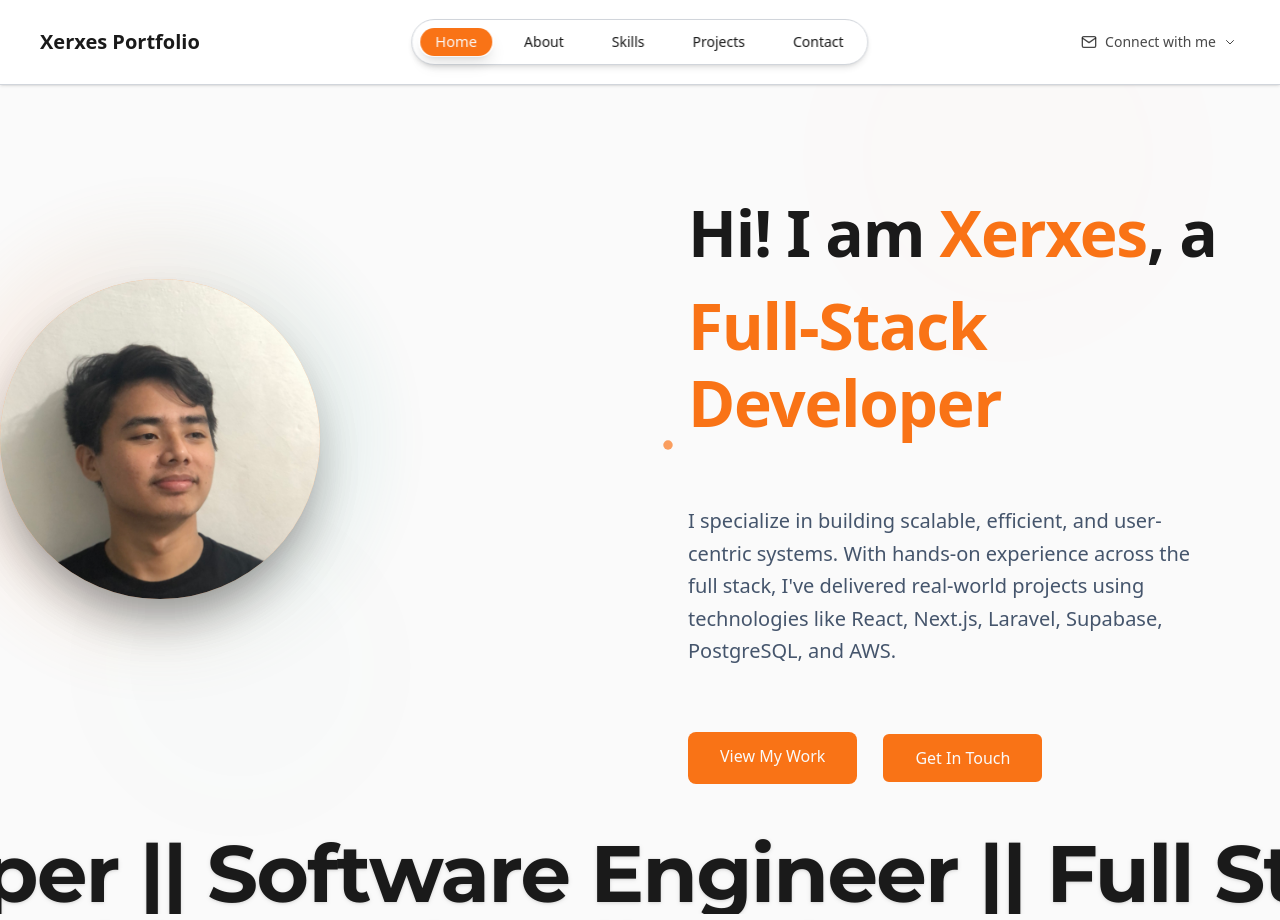
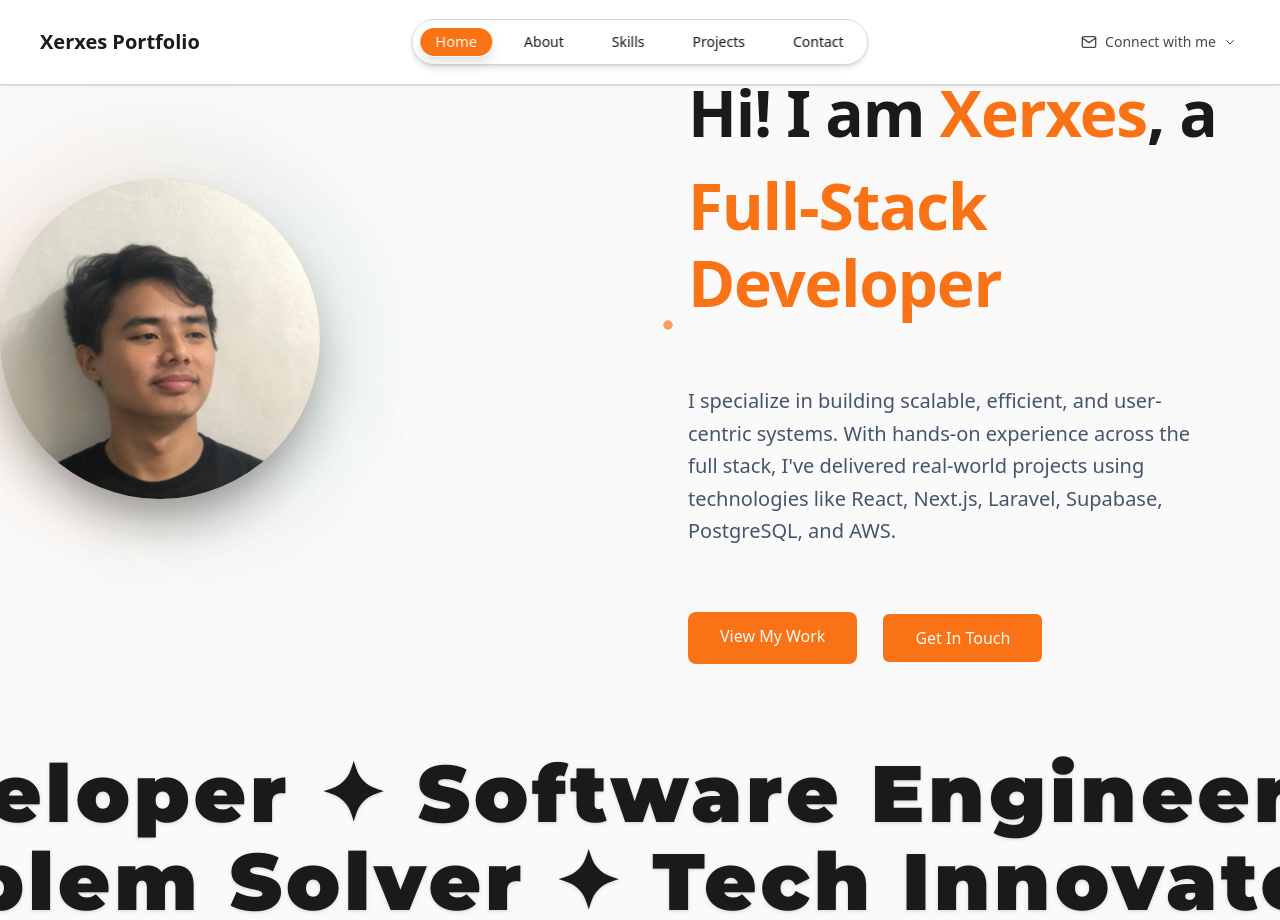
Before and after one commit to lalalance12/portfolio-website, a Next.js app: page / in a window 1280 px wide. Shown: the top 920 px of the page. Built offline with nearby package versions, Linux system fonts and the light colour scheme.

Commit message:
refactor: optimize ScrollVelocity component by removing skew effect and enhancing velocity influence calculation; update HeroSection styles and text for improved layout and visual consistency

```diff
--- a/src/animations/ScrollVelocity/ScrollVelocity.tsx
+++ b/src/animations/ScrollVelocity/ScrollVelocity.tsx
@@ -122,11 +122,6 @@ export const ScrollVelocity: React.FC<ScrollVelocityProps> = ({
       return `${wrap(-copyWidth, 0, v)}px`;
     });
 
-    // Add skew based on velocity
-    const skewX = useTransform(velocityFactor, [-5, 5], [20, -20], {
-      clamp: false,
-    });
-
     const directionFactor = useRef<number>(1);
     useAnimationFrame((t, delta) => {
       let moveBy = directionFactor.current * baseVelocity * (delta / 1000);
@@ -137,7 +132,9 @@ export const ScrollVelocity: React.FC<ScrollVelocityProps> = ({
         directionFactor.current = 1;
       }
 
-      moveBy += directionFactor.current * moveBy * velocityFactor.get();
+      // Apply velocity factor smoothly to prevent distortion
+      const velocityInfluence = Math.max(-1, Math.min(1, velocityFactor.get()));
+      moveBy *= 1 + velocityInfluence * 0.5;
       baseX.set(baseX.get() + moveBy);
     });
 
@@ -160,8 +157,8 @@ export const ScrollVelocity: React.FC<ScrollVelocityProps> = ({
         style={parallaxStyle}
       >
         <motion.div
-          className={`${scrollerClassName} flex whitespace-nowrap text-center font-sans text-4xl font-bold tracking-[-0.02em] drop-shadow md:text-[5rem] md:leading-[5rem]`}
-          style={{ x, skewX, ...scrollerStyle }}
+          className={`${scrollerClassName} flex whitespace-nowrap text-center font-sans text-4xl font-black tracking-wider drop-shadow md:text-[5rem] md:leading-[5rem]`}
+          style={{ x, ...scrollerStyle }}
         >
           {spans}
         </motion.div>
--- a/src/components/HeroSection.tsx
+++ b/src/components/HeroSection.tsx
@@ -18,7 +18,7 @@ export default function HeroSection() {
   return (
     <section
       id="home"
-      className="relative w-full py-16 sm:py-20 md:py-24 lg:py-32 xl:py-40 overflow-hidden"
+      className="relative w-full py-10 sm:py-10 md:py-10 lg:py-10 xl:py-10 overflow-hidden"
     >
       {/* Background parallax layer */}
       <motion.div
@@ -162,7 +162,7 @@ export default function HeroSection() {
               duration={0.8}
               delay={0.8}
             >
-              <div className="flex flex-col sm:flex-row gap-4 sm:gap-4 md:gap-6 w-full sm:w-auto px-4 sm:px-0 text-secondary">
+              <div className="flex flex-col sm:flex-row gap-4 sm:gap-4 md:gap-6 w-full sm:w-auto px-4 sm:px-0 text-secondary mb-10 sm:mb-10 md:mb-10">
                 <motion.a
                   href="#projects"
                   className="w-full sm:w-auto inline-block px-6 sm:px-8 py-4 sm:py-3 bg-primary hover:bg-primary-dark text-secondary transition-all duration-300 font-medium rounded-lg text-center hover:scale-105 text-sm sm:text-base min-h-[48px] sm:min-h-[44px] focus:outline-none focus:ring-4 focus:ring-primary/50 dark:focus:ring-primary/30 focus:ring-offset-2"
@@ -221,10 +221,11 @@ export default function HeroSection() {
 
       <ScrollVelocity
         texts={[
-          "Software Engineer  ||  Full Stack Developer  ||",
-          "Problem Solver  ||  Tech Innovator  ||",
+          "Software Engineer  ✦  Full Stack Developer  ✦",
+          "Problem Solver  ✦  Tech Innovator  ✦",
         ]}
-        velocity={20}
+        velocity={80}
+        className="mb-2"
       />
     </section>
   );
```
